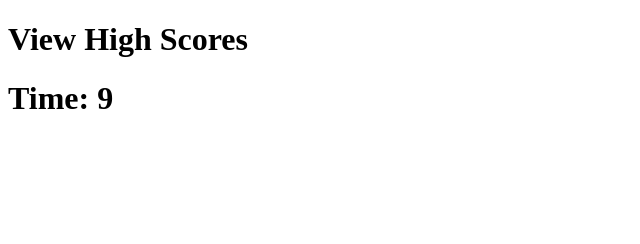
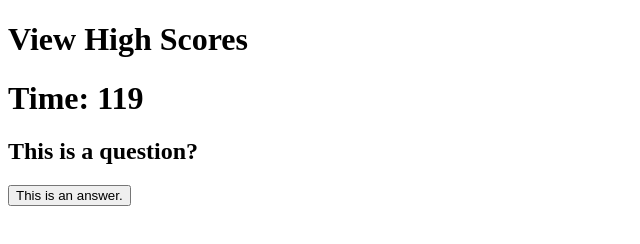
Before and after one commit to KatyKedi/challenge-4-code-quiz, a plain HTML site: page index.html in a window 1280 px wide. Both pictures are taken after a click on the button "Start Quiz". Shown: the whole page, without its empty margins (0-640 px from the left). Drawn offline with Linux system fonts and the light colour scheme.

Commit message:
load first question

```diff
--- a/assets/js/script.js
+++ b/assets/js/script.js
@@ -1,7 +1,7 @@
 var pageContentEl = document.querySelector("#page-content");
 var promptEl = document.querySelector(".prompt");
 var timer = document.querySelector(".timer");
-var timerInt = 10;
+var timerInt = 120;
 
 var submitButtonHandler = function(event) {
     event.preventDefault();
@@ -9,9 +9,13 @@ var submitButtonHandler = function(event) {
     var targetEl = event.target;
 
     //if submit button was clicked, reset the page and start the clock
-    if (targetEl.matches(".btn")) {
+    if (targetEl.matches("#start-quiz")) {
         resetPage();
         startTimer();
+        loadNextQuestion();
+    }
+    else if (targetEl.matches(".btn")) {
+        resetPage();
     }
 };
 
@@ -25,12 +29,13 @@ var startTimer = function() {
     var decrementTimer = function() {
         //convert the integer to a string
         timerString = JSON.stringify(timerInt);
-        //add the count after "Time: "
+        //add the second count after "Time: "
         timer.textContent = "Time: " + timerString;
-        console.log("still going");
+        //if the timer is greater than 0, keep running the interval
         if (timerInt > 0) {
             timerInt--;
         }
+        //if the timer gets down to 0, clear the interval
         else {
             clearInterval(timerInterval);
         }
@@ -40,5 +45,18 @@ var startTimer = function() {
     var timerInterval = setInterval(decrementTimer, 1000);
 };
 
+var loadNextQuestion = function() {
+    var promptEl = document.createElement("div");
+    promptEl.className = "prompt";
+    var questionEl = document.createElement("h2");
+    questionEl.textContent = "This is a question?";
+    var submitAnswerEl = document.createElement("button");
+    submitAnswerEl.textContent = "This is an answer.";
+    submitAnswerEl.setAttribute("type", "click");
+    pageContentEl.appendChild(promptEl);
+    promptEl.appendChild(questionEl);
+    promptEl.appendChild(submitAnswerEl);
+};
+
 //listen for the start button click
 pageContentEl.addEventListener("click", submitButtonHandler);
--- a/index.html
+++ b/index.html
@@ -15,11 +15,11 @@
         <h1 class="timer">Time: </h1>
     </header>
     <main class="page-content" id="page-content">
-        <form class="prompt">
+        <div class="prompt">
             <h2>Coding Quiz Challenge</h2>
             <p>Take the following quiz to practice and test your knowledge of coding concepts. Click the button below or press enter to begin.</p>
             <button class='btn' id='start-quiz' type="click">Start Quiz</button>
-        </form>
+        </div>
     </main>
     <script src="./assets/js/script.js"></script>
 </body>
```
